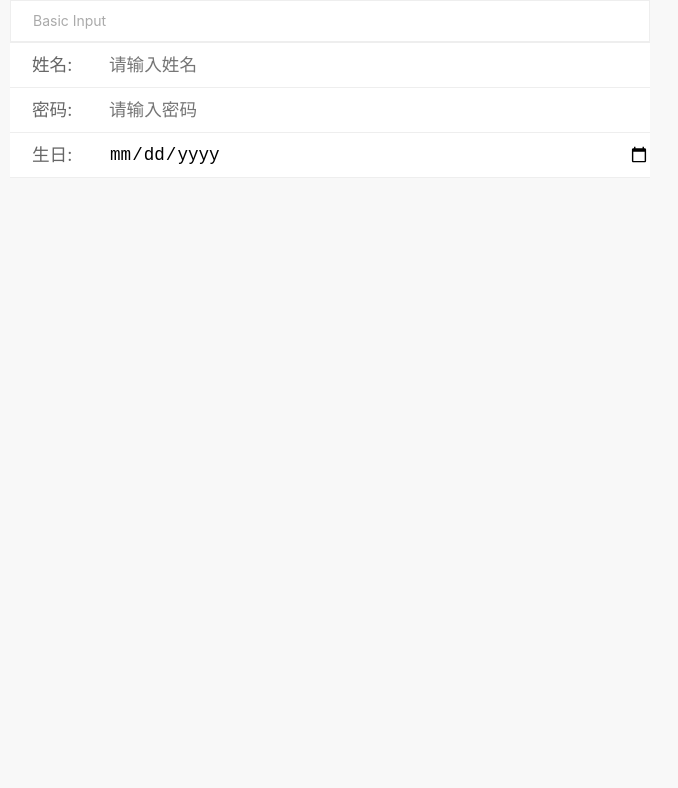
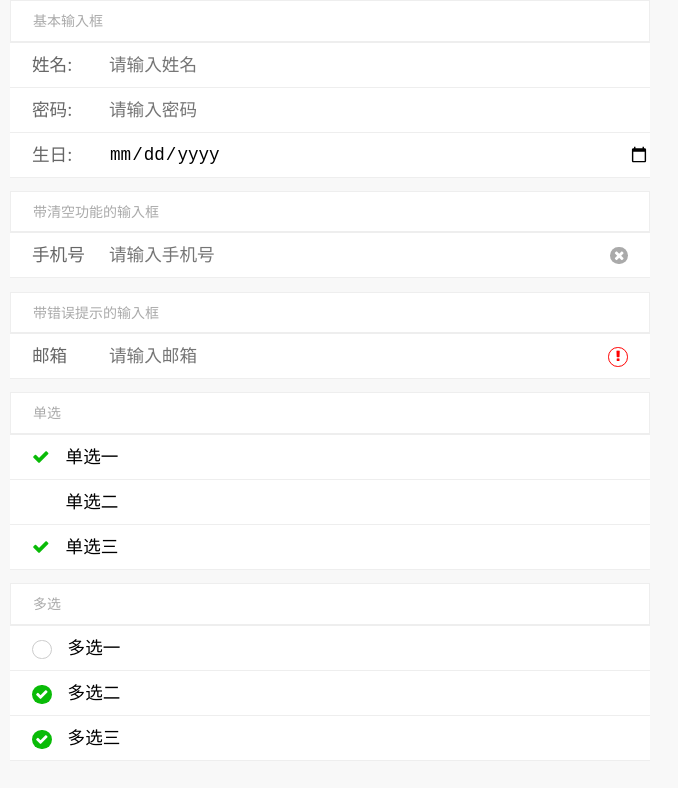
Before and after one commit to qq8057656qq/ln-ui, a plain HTML site: page demo/input.html in a window 1280 px wide. Shown: the whole page, without its empty margins (310-988 px from the left). Drawn offline with Linux system fonts and the light colour scheme.

Commit message:
input demo complete

```diff
--- a/demo/input.html
+++ b/demo/input.html
@@ -8,7 +8,8 @@
 </head>
 <body>
 <div class="ln-content">
-    <h1 class="ln-panel-title">Basic Input</h1>
+
+    <h1 class="ln-panel-title">基本输入框</h1>
     <div class="ln-panel-body no-padding">
         <div class="ln-form-item">
             <label class="ln-form-label">姓名:</label>
@@ -28,8 +29,81 @@
                 <input type="date" class="ln-input" placeholder="请选择生日"/>
             </div>
         </div>
+    </div>
 
+    <h1 class="ln-panel-title">带清空功能的输入框</h1>
+    <div class="ln-panel-body no-padding">
+        <div class="ln-form-item">
+            <label class="ln-form-label">手机号</label>
+            <div class="ln-form-body">
+                <input type="tel" class="ln-input" placeholder="请输入手机号"/>
+                <i class="fa fa-close ln-input-reset"></i>
+            </div>
+        </div>
     </div>
+
+    <h1 class="ln-panel-title">带错误提示的输入框</h1>
+    <div class="ln-panel-body no-padding">
+        <div class="ln-form-item">
+            <label class="ln-form-label">邮箱</label>
+            <div class="ln-form-body">
+                <input type="email" class="ln-input" placeholder="请输入邮箱"/>
+                <i class="fa fa-exclamation ln-input-warning"></i>
+            </div>
+        </div>
+    </div>
+
+    <h1 class="ln-panel-title">单选</h1>
+    <div class="ln-panel-body no-padding">
+        <div class="ln-form-item">
+            <div class="ln-radio checked" >
+                <i class="fa fa-check ln-radio-icon"></i>
+                <span class="ln-radio-desc">单选一</span>
+                <input class="ln-radio-input" type="radio" >
+            </div>
+        </div>
+        <div class="ln-form-item">
+            <div class="ln-radio">
+                <i class="fa fa-check ln-radio-icon"></i>
+                <span class="ln-radio-desc">单选二</span>
+                <input class="ln-radio-input" type="radio" >
+            </div>
+        </div>
+        <div class="ln-form-item">
+            <div class="ln-radio checked" >
+                <i class="fa fa-check ln-radio-icon"></i>
+                <span class="ln-radio-desc">单选三</span>
+                <input class="ln-radio-input" type="radio" >
+            </div>
+        </div>
+    </div>
+
+    <h1 class="ln-panel-title">多选</h1>
+    <div class="ln-panel-body no-padding">
+        <div class="ln-form-item">
+            <div class="ln-check">
+                <i class="fa fa-check ln-check-icon"></i>
+                <span class="ln-check-desc">多选一</span>
+                <input class="ln-check-input" type="checkbox">
+            </div>
+        </div>
+        <div class="ln-form-item">
+            <div class="ln-check checked">
+                <i class="fa fa-check ln-check-icon"></i>
+                <span class="ln-check-desc">多选二</span>
+                <input class="ln-check-input" type="checkbox">
+            </div>
+        </div>
+        <div class="ln-form-item">
+            <div class="ln-check checked">
+                <i class="fa fa-check ln-check-icon"></i>
+                <span class="ln-check-desc">多选三</span>
+                <input class="ln-check-input" type="checkbox">
+            </div>
+        </div>
+    </div>
+
+
 </div>
 </body>
 </html>
--- a/src/content.css
+++ b/src/content.css
@@ -77,3 +77,83 @@
     font-size: .8rem;
     border:none;
 }
+
+/** 输入框清空按钮 */
+.ln-form-item > .ln-form-body > .ln-input-reset {
+    position: absolute;
+    width: .8rem;
+    height: .8rem;
+    line-height: .8rem;
+    top: 50%;
+    margin-top: -.4rem;
+    right: 1rem;
+    font-size: .6rem;
+    background: #aaa;
+    color: #fff;
+    border-radius: 50%;
+}
+/* 输入框错误提示 */
+.ln-form-item > .ln-form-body > .ln-input-warning {
+    position: absolute;
+    width: .8rem;
+    height: .8rem;
+    line-height: .8rem;
+    top: 50%;
+    margin-top: -.4rem;
+    right: 1rem;
+    font-size: .6rem;
+    color: red;
+    border-radius: 50%;
+    border: 1px solid red;
+}
+
+/*单选*/
+.ln-form-item > .ln-radio {
+    flex: 1;
+    font-size: .8rem;
+    line-height: 2rem;
+}
+
+.ln-form-item > .ln-radio > .ln-radio-icon {
+    margin-right: .5rem;
+    color: #09BB07;
+    visibility: hidden;
+}
+
+.ln-form-item > .ln-radio.checked > .ln-radio-icon {
+    visibility: visible;
+}
+
+.ln-form-item > .ln-radio > .ln-radio-input {
+    position: absolute;
+    left: -999rem;
+}
+
+
+.ln-form-item > .ln-check {
+    flex: 1;
+    font-size: .8rem;
+    line-height: 2rem;
+}
+
+.ln-form-item > .ln-check > .ln-check-icon {
+    width: .8rem;
+    height: .8rem;
+    line-height: .8rem;
+    margin-right: .5rem;
+    border: 1px solid #ccc;
+    border-radius: 50%;
+    color: rgba(0,0,0,0);
+    font-size: .6rem;
+}
+/*选中时图标*/
+.ln-form-item > .ln-check.checked > .ln-check-icon {
+    background: #09BB07;
+    color: #fff;
+    border-color: rgba(0,0,0,0);
+}
+
+.ln-form-item > .ln-check > .ln-check-input{
+    position: absolute;
+    left: -999rem;
+}
```
